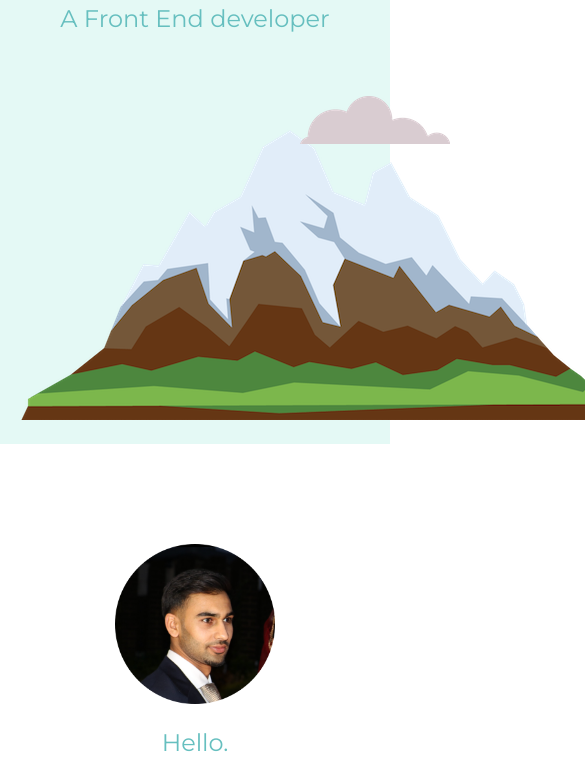
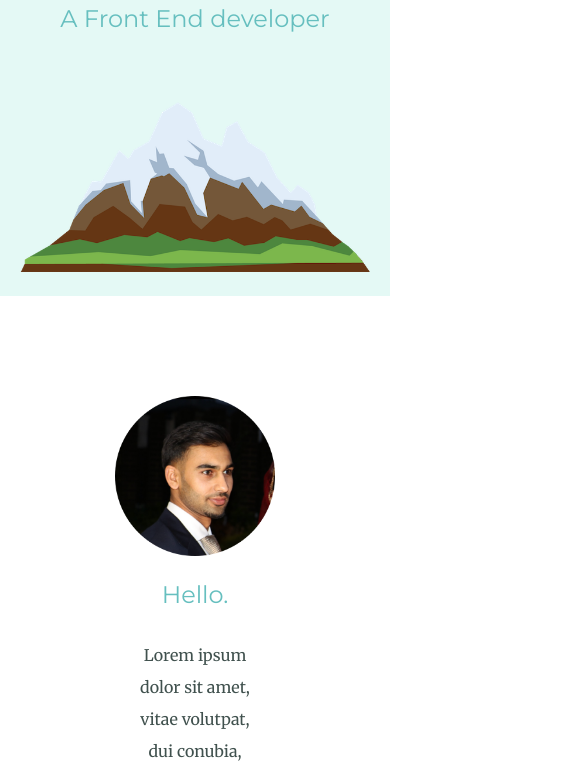
Before and after one commit to Soban-Ahmed/personal-website, a plain HTML site: page index.html in a window 390 px wide. Shown: the part 430-1205 px from the top of the page, 585 px wide, since content can reach past the window. Drawn offline with Linux system fonts and the light colour scheme.

Commit message:
Fixed cloud/ mountain for mobile device

```diff
--- a/css/styles.css
+++ b/css/styles.css
@@ -144,3 +144,18 @@ hr{
     background-image: -ms-linear-gradient(top, #30E3CB, #2BC4AD);
     background-image: -o-linear-gradient(top, #30E3CB, #2BC4AD);
  }
+
+@media only screen and (max-width: 576px) {
+  .mountain-image {
+    width: 100%;
+  }
+  .bottom-cloud{
+    left: 250px;
+  }
+}
+
+@media only screen and (max-width: 375px) {
+  .bottom-cloud{
+    left: 210px;
+  }
+}
```
